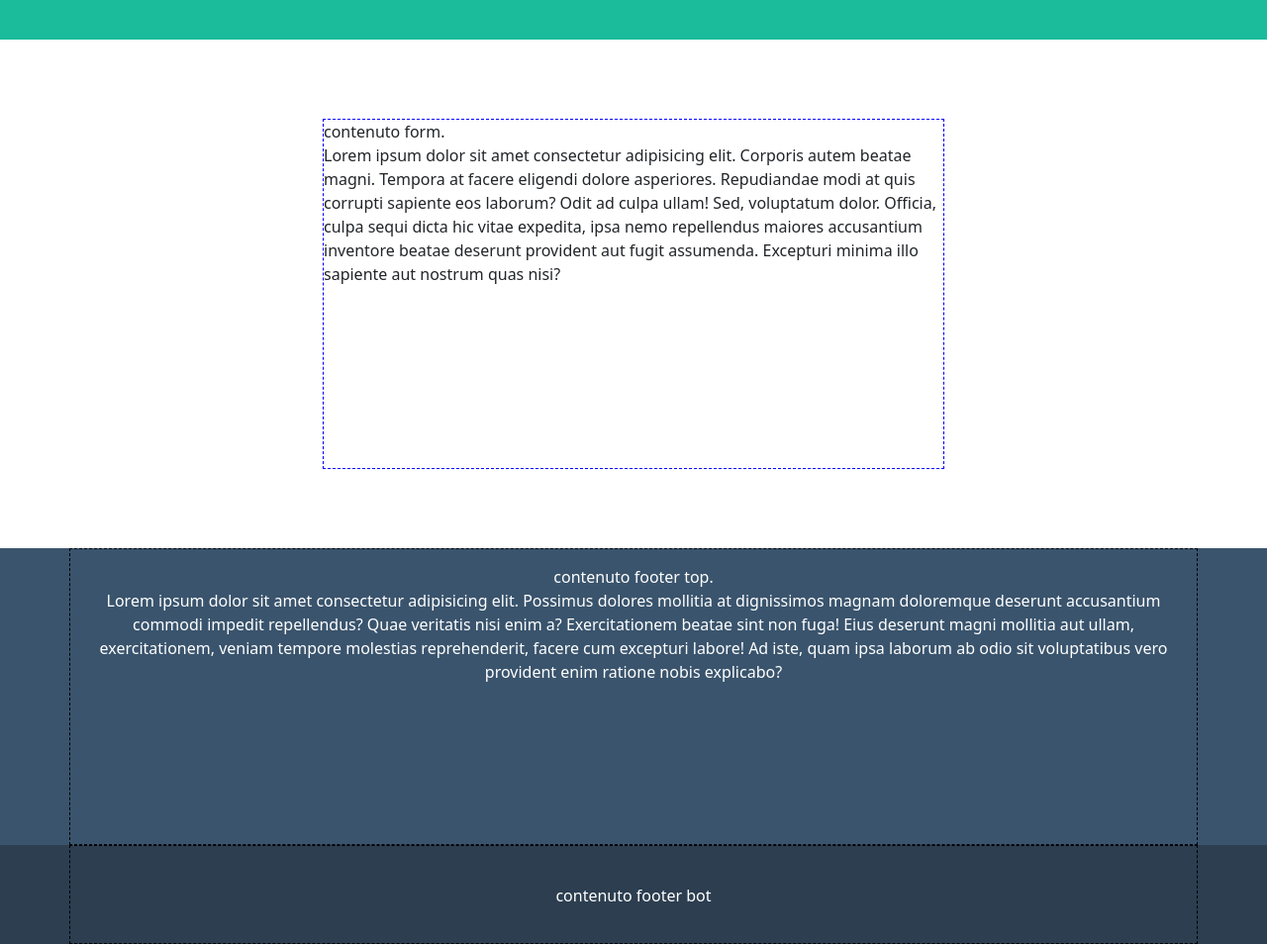
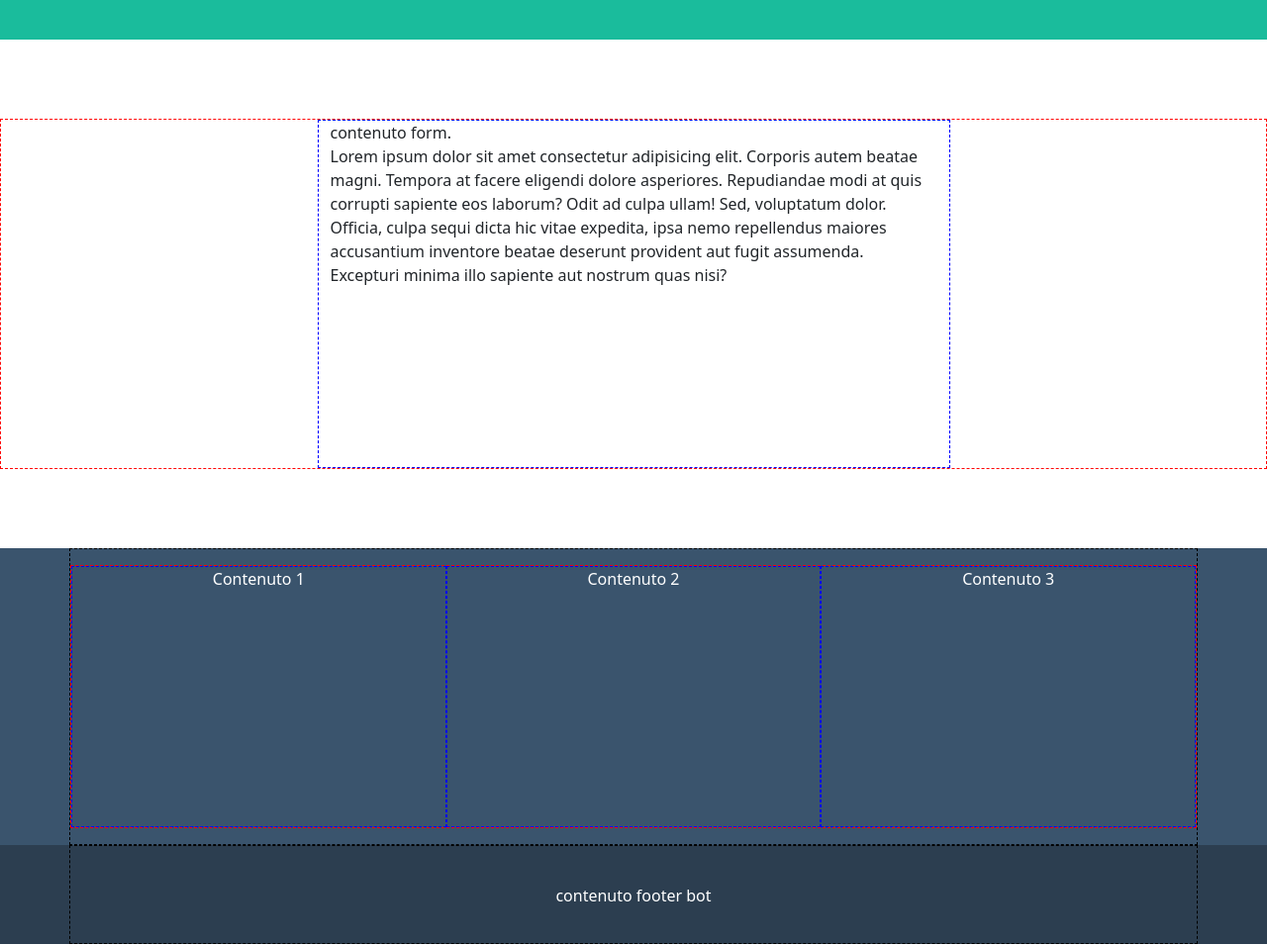
Before and after one commit to ariannacostanzo/html-css-bootstrap-freelancer, a plain HTML site: page index.html in a window 1280 px wide. Shown: the part 1460-2415 px from the top of the page at 99% size. Drawn offline with nearby package versions, Linux system fonts and the light colour scheme.

Commit message:
fixed layout issues

```diff
--- a/index.html
+++ b/index.html
@@ -29,11 +29,14 @@
 
     <!-- jumbo -->
     <div class="cs-jumbo text-white">
-        <div class="container-fluid py-5">
-            <div class="col-10 col-sm-8 col-md-6 col-lg-4 mx-auto">
+        <div class="container-fluid py-3 py-md-4 py-lg-5">
+            <div class="row">
+                <div class="col-10 col-sm-8 col-lg-6 mx-auto">
                     contenuto jumbo. <br>
                     Lorem ipsum dolor sit amet consectetur adipisicing elit. Ad mollitia commodi, rem, nihil inventore sint ex nulla numquam soluta illo non repellat nobis sit qui voluptatum maxime repellendus necessitatibus molestias?
                     Veritatis alias quas nihil fugit natus quam iusto nobis, vitae veniam consectetur totam temporibus repellat repudiandae laborum ad corrupti adipisci cupiditate voluptatibus pariatur hic, dolor animi! Doloribus quaerat libero laborum?
+                </div>
+
             </div>
         </div>
     </div>
@@ -58,19 +61,25 @@
 
         <!-- sezione about -->
         <section class="cs-about container-fluid py-3 py-md-4 py-lg-5 text-white">
+            <div class="row">
                 <div class="col-8 col-md-6 mx-auto">
                     contenuto about. <br> Lorem ipsum dolor sit, amet consectetur adipisicing elit. Labore, ea ipsum aut sapiente temporibus aperiam perferendis assumenda ab necessitatibus iure consequuntur delectus consequatur fugiat. Cupiditate odio tempore voluptatem voluptatum totam!
                 Iusto laudantium possimus eligendi porro quod, tempora quia, reiciendis est vero sint ut fuga delectus praesentium, deserunt ea sit ab velit sed! Nostrum blanditiis earum tenetur consequatur nobis eligendi. Modi.
+                </div>
+
             </div>
         </section>
         <!-- fine sezione about -->
 
          <!-- sezione form -->
          <section class="cs-form container-fluid py-3 py-md-4 py-lg-5">
+            <div class="row">
                 <div class="col-8 col-md-6 mx-auto">
                     contenuto form. <br>
                     Lorem ipsum dolor sit amet consectetur adipisicing elit. Corporis autem beatae magni. Tempora at facere eligendi dolore asperiores. Repudiandae modi at quis corrupti sapiente eos laborum? Odit ad culpa ullam!
                     Sed, voluptatum dolor. Officia, culpa sequi dicta hic vitae expedita, ipsa nemo repellendus maiores accusantium inventore beatae deserunt provident aut fugit assumenda. Excepturi minima illo sapiente aut nostrum quas nisi?
+
+                </div>
 
             </div>
         </section>
@@ -83,9 +92,11 @@
     <footer class="text-white text-center">
             <div class="cs-footer-top">
                 <div class="container py-3">
-                    <div>contenuto footer top. <br>
-                    Lorem ipsum dolor sit amet consectetur adipisicing elit. Possimus dolores mollitia at dignissimos magnam doloremque deserunt accusantium commodi impedit repellendus? Quae veritatis nisi enim a? Exercitationem beatae sint non fuga!
-                    Eius deserunt magni mollitia aut ullam, exercitationem, veniam tempore molestias reprehenderit, facere cum excepturi labore! Ad iste, quam ipsa laborum ab odio sit voluptatibus vero provident enim ratione nobis explicabo?</div>
+                    <div class="row row-cols-1 row-cols-md-3">
+                        <div class="col">Contenuto 1</div>
+                        <div class="col">Contenuto 2</div>
+                        <div class="col">Contenuto 3</div>
+                    </div>
                 </div>
                 </div>
             <div class="cs-footer-bot">
--- a/stile/style.css
+++ b/stile/style.css
@@ -51,5 +51,4 @@ section {
 /* col */
 [class^="col"] {
     border: 1px dashed blue;
-    height: 100%;
 }
```
Lines whose indentation alone changed are shown as unchanged.
